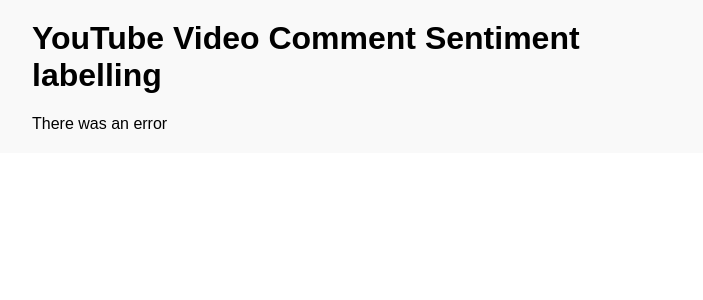
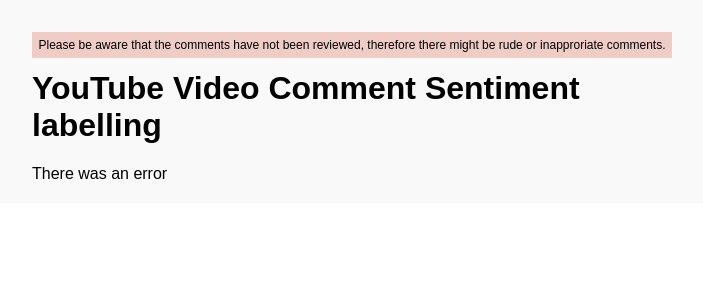
Before and after one commit to indrer/sentiment-label, a Node project: template page/views/index.hbs in a window 1280 px wide. Shown: the top 300 px of the page, without its empty margins (288-991 px from the left). Run offline with Node 20 templates, Linux system fonts and the light colour scheme; the template is opened without the code that fills it, so the values that code supplies are empty.

Commit message:
Update views to work with the domain

```diff
--- a/page/public/css/style.css
+++ b/page/public/css/style.css
@@ -23,9 +23,10 @@
 }
 
 #warning {
-    background-color: rgb(231, 149, 138);
-    padding: 20px;
-    display: none;
+    background-color: rgb(240, 204, 199);
+    padding: 6px;
+    font-size: 12px;
+    text-align: center;
 }
 
 .container {
--- a/page/views/index.hbs
+++ b/page/views/index.hbs
@@ -1,4 +1,4 @@
-<p id="warning">Please be aware that the comments have not been reviewed, therefore there might be rude or inapproriate comments. <button id="agree-comments">OK</button> </p>
+<p id="warning">Please be aware that the comments have not been reviewed, therefore there might be rude or inapproriate comments.</p>
 <div class="comment-sentiment">
     <h1 id="title">YouTube Video Comment Sentiment labelling</h1>
     {{#if commentinfo}}
@@ -15,7 +15,7 @@
             <p></p><b>Key S</b> skip</p>
             <p></p><b>Enter</b> Submit sentiment</p>
         </div>
-        <form id="sentiment-form" action="/" method="POST">
+        <form id="sentiment-form" action="/labels" method="POST">
             <div class="sentiment-inputs">
                 <div>
                     <input class="sentiment-input first" type="radio" name="sentiment" id="sentiment_positive" value="1">
@@ -51,11 +51,6 @@
             <p>Thank you for your help! If you have any questions, please <a href="mailto:ik222gp@student.lnu.se">email me</a>.</p>
         </div>
         <script>
-            let agreed = window.localStorage.getItem("agreed")
-            if (agreed == null) {
-                console.log("test")
-                document.getElementById("warning").style.display = "block"
-            }
             const select = (n) => {
                 Array.from(document.getElementsByClassName('sentiment-input')).map((buttons, index) => {
                     buttons.checked = n === index
@@ -102,12 +97,6 @@
                         break
                 }
             })
-
-            document.getElementById("agree-comments").addEventListener("click", event => {
-                window.localStorage.setItem("agreed", "true")
-                document.getElementById("warning").style.display = "none"
-
-            })
         </script>
     {{else}}
         There was an error
--- a/page/views/main.hbs
+++ b/page/views/main.hbs
@@ -4,7 +4,8 @@
 <head>
     <meta charset="utf-8">
     <!-- Custom styles -->
-    <link href="/css/style.css" rel="stylesheet">
+    <link href="css/style.css" rel="stylesheet">
+    <title>YouTube Video comment sentiment labelling</title>
 </head>
 <body>
     <main class="container">
```
